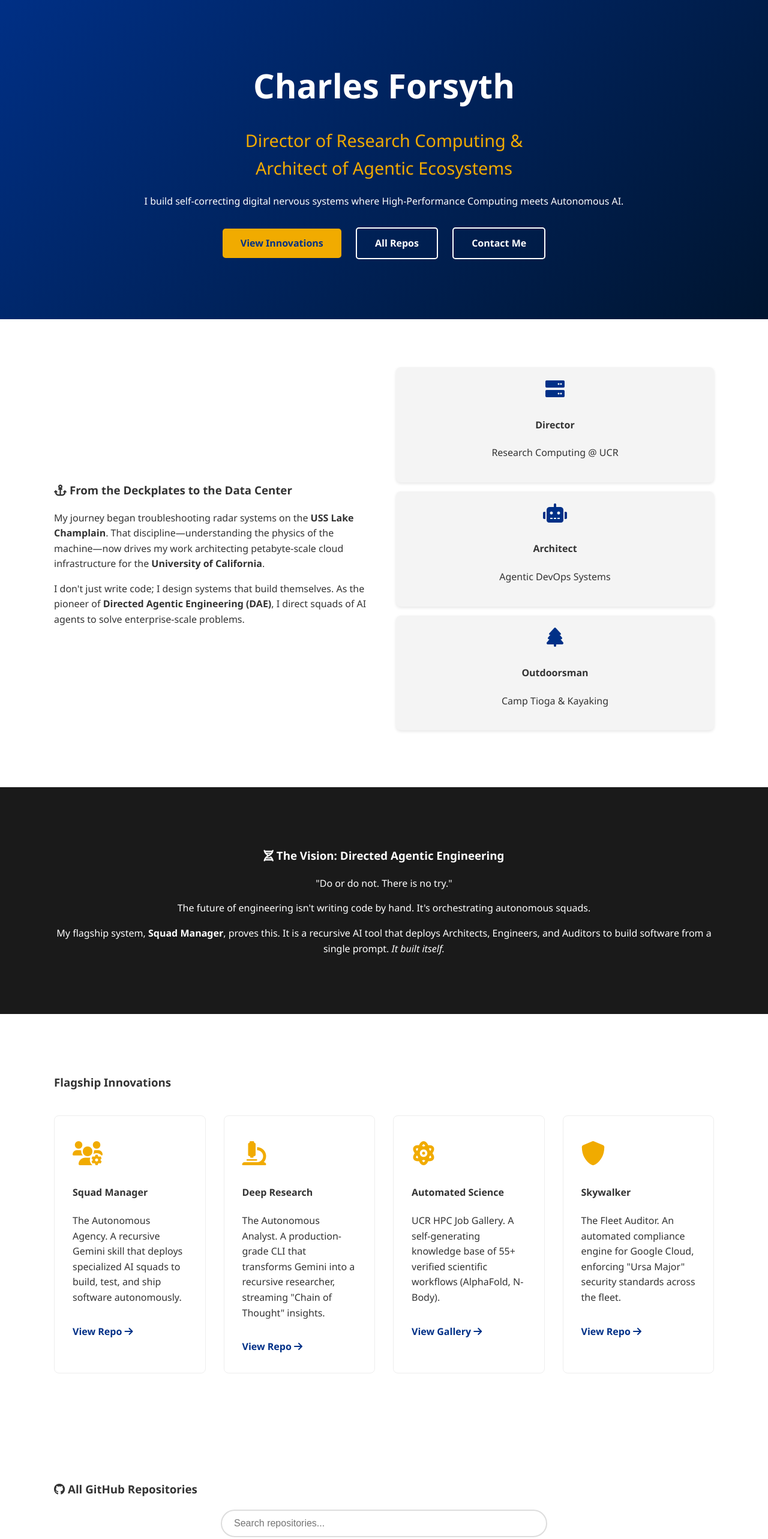
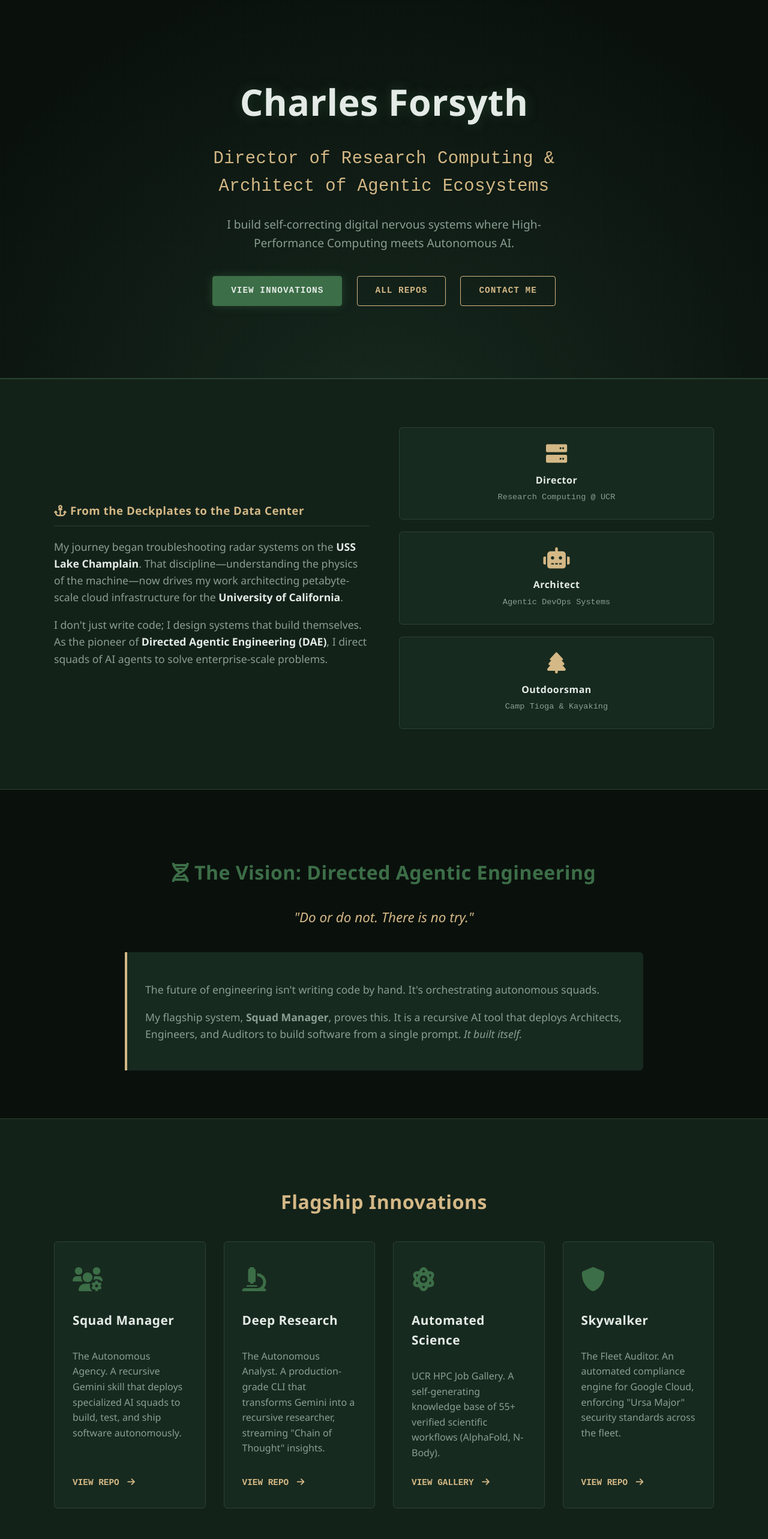
Before and after one commit to charles-forsyth/charles-forsyth.github.io, a website: page index.html in a window 1280 px wide. Shown: the part 40-2605 px from the top of the page at 60% size. Drawn offline with Linux system fonts and the light colour scheme; no server answers.

Commit message:
feat: update design to modern forest ranger tech dark mode

```diff
--- a/style.css
+++ b/style.css
@@ -1,78 +1,139 @@
 :root {
-  --primary: #003087; /* UCR Blue-ish */
-  --accent: #f1ab00; /* UCR Gold-ish */
-  --dark: #1a1a1a;
-  --light: #f4f4f4;
-  --text: #333;
+  /* Forest Ranger Tech Palette */
+  --bg-deep: #0a110d; /* Very dark forest shadow */
+  --bg-surface: #132219; /* Dark green-grey surface */
+  --bg-surface-alt: #172a1f; /* Slightly lighter surface for contrast */
+  --primary: #3c6e47; /* Tech forest green */
+  --primary-glow: rgba(60, 110, 71, 0.4);
+  --accent: #d4b886; /* Rich tan / khaki */
+  --accent-glow: rgba(212, 184, 134, 0.3);
+  --text-main: #e4ebe6; /* Off-white with slight green tint */
+  --text-muted: #8a9e91; /* Muted sage text */
+  --border-color: #2a4232; /* Subtle green border */
+
+  --font-main: 'Segoe UI', system-ui, -apple-system, sans-serif;
+  --font-tech: 'Courier New', Courier, monospace; /* For tech accents */
 }
 
 body {
-  font-family: 'Segoe UI', Tahoma, Geneva, Verdana, sans-serif;
+  font-family: var(--font-main);
+  background-color: var(--bg-deep);
+  color: var(--text-main);
   margin: 0;
   line-height: 1.6;
-  color: var(--text);
+  -webkit-font-smoothing: antialiased;
+}
+
+/* Typography & General */
+h1,
+h2,
+h3,
+h4 {
+  color: var(--text-main);
+  letter-spacing: 0.5px;
 }
 
 /* Hero Section */
 .hero {
-  background: linear-gradient(135deg, var(--primary) 0%, #001530 100%);
-  color: white;
-  padding: 100px 20px;
+  background: radial-gradient(
+    circle at 50% 120%,
+    var(--bg-surface-alt) 0%,
+    var(--bg-deep) 80%
+  );
+  border-bottom: 1px solid var(--border-color);
+  padding: 120px 20px;
   text-align: center;
+  position: relative;
+  overflow: hidden;
+}
+
+.hero::before {
+  content: '';
+  position: absolute;
+  top: 0;
+  left: 0;
+  right: 0;
+  bottom: 0;
+  background:
+    linear-gradient(90deg, var(--border-color) 1px, transparent 1px) 0 0 / 50px
+      50px,
+    linear-gradient(var(--border-color) 1px, transparent 1px) 0 0 / 50px 50px;
+  opacity: 0.05;
+  z-index: 0;
+}
+
+.hero-content {
+  position: relative;
+  z-index: 1;
 }
 
 .hero h1 {
-  font-size: 3.5rem;
+  font-size: 3.8rem;
   margin-bottom: 10px;
+  color: var(--text-main);
+  text-shadow: 0 0 20px var(--primary-glow);
 }
 
 .hero h2 {
   font-size: 1.8rem;
-  font-weight: 300;
+  font-weight: 400;
   color: var(--accent);
-  margin-bottom: 20px;
+  margin-bottom: 25px;
+  font-family: var(--font-tech);
 }
 
+.hero p {
+  font-size: 1.2rem;
+  color: var(--text-muted);
+  max-width: 600px;
+  margin: 0 auto 30px auto;
+}
+
+/* Buttons */
 .cta-buttons {
-  margin-top: 30px;
+  margin-top: 40px;
 }
 
 .btn {
   display: inline-block;
   padding: 12px 30px;
-  border-radius: 5px;
+  border-radius: 4px;
   text-decoration: none;
   font-weight: bold;
+  letter-spacing: 1px;
+  text-transform: uppercase;
+  font-size: 0.9rem;
   margin: 0 10px;
-  transition: transform 0.2s;
-}
-
-.btn:hover {
-  transform: translateY(-2px);
+  transition: all 0.3s ease;
+  font-family: var(--font-tech);
 }
 
 .btn-primary {
-  background-color: var(--accent);
+  background-color: var(--primary);
+  color: var(--text-main);
+  border: 1px solid var(--primary);
+  box-shadow: 0 0 15px var(--primary-glow);
+}
+
+.btn-primary:hover {
+  background-color: transparent;
   color: var(--primary);
+  box-shadow: 0 0 25px var(--primary-glow);
 }
 
 .btn-secondary {
-  border: 2px solid white;
-  color: white;
+  background-color: transparent;
+  border: 1px solid var(--accent);
+  color: var(--accent);
 }
 
-/* Sections */
-.section-light {
-  background-color: white;
-  padding: 80px 20px;
+.btn-secondary:hover {
+  background-color: var(--accent);
+  color: var(--bg-deep);
+  box-shadow: 0 0 20px var(--accent-glow);
 }
 
-.section-dark {
-  background-color: var(--dark);
-  color: white;
-  padding: 80px 20px;
-}
-
+/* Layout */
 .container {
   max-width: 1100px;
   margin: 0 auto;
@@ -82,88 +143,322 @@ body {
   text-align: center;
 }
 
+/* Sections */
+.section-light {
+  background-color: var(--bg-surface);
+  border-top: 1px solid var(--border-color);
+  border-bottom: 1px solid var(--border-color);
+  padding: 80px 20px;
+}
+
+.section-dark {
+  background-color: var(--bg-deep);
+  padding: 80px 20px;
+}
+
 /* About Grid */
 .about-grid {
   display: grid;
   grid-template-columns: 1fr 1fr;
-  gap: 40px;
+  gap: 50px;
   align-items: center;
 }
 
+.about-text h3 {
+  color: var(--accent);
+  border-bottom: 1px solid var(--border-color);
+  padding-bottom: 10px;
+  margin-bottom: 20px;
+}
+
+.about-text p {
+  color: var(--text-muted);
+  font-size: 1.1rem;
+}
+
+.about-text strong {
+  color: var(--text-main);
+}
+
 .stat-card {
-  background: var(--light);
-  padding: 20px;
+  background: var(--bg-surface-alt);
+  border: 1px solid var(--border-color);
+  padding: 25px 20px;
   text-align: center;
-  border-radius: 8px;
-  margin-bottom: 15px;
-  box-shadow: 0 2px 5px rgba(0, 0, 0, 0.1);
+  border-radius: 6px;
+  margin-bottom: 20px;
+  transition:
+    transform 0.3s ease,
+    border-color 0.3s ease;
+}
+
+.stat-card:hover {
+  transform: translateY(-5px);
+  border-color: var(--primary);
+  box-shadow: 0 10px 30px rgba(0, 0, 0, 0.5);
 }
 
 .stat-card i {
+  font-size: 2.2rem;
+  color: var(--accent);
+  margin-bottom: 15px;
+}
+
+.stat-card h4 {
+  margin: 0 0 5px 0;
+  color: var(--text-main);
+}
+
+.stat-card p {
+  margin: 0;
+  color: var(--text-muted);
+  font-family: var(--font-tech);
+  font-size: 0.85rem;
+}
+
+/* Vision Section */
+.vision-content {
+  background: var(--bg-surface-alt);
+  border-left: 4px solid var(--accent);
+  padding: 30px;
+  border-radius: 0 6px 6px 0;
+  max-width: 800px;
+  margin: 0 auto;
+  text-align: left;
+}
+
+.vision-content p {
+  color: var(--text-muted);
+  font-size: 1.1rem;
+}
+
+#vision h3 {
+  color: var(--primary);
   font-size: 2rem;
-  color: var(--primary);
-  margin-bottom: 10px;
+}
+
+.lead {
+  font-size: 1.4rem;
+  color: var(--accent);
+  font-style: italic;
+  margin-bottom: 40px;
 }
 
 /* Portfolio Grid */
+#portfolio h3 {
+  text-align: center;
+  color: var(--accent);
+  font-size: 2rem;
+  margin-bottom: 40px;
+}
+
 .project-grid {
   display: grid;
   grid-template-columns: repeat(auto-fit, minmax(250px, 1fr));
   gap: 30px;
-  margin-top: 40px;
 }
 
 .project-card {
-  background: white;
-  border: 1px solid #eee;
+  background: var(--bg-surface-alt);
+  border: 1px solid var(--border-color);
   padding: 30px;
-  border-radius: 8px;
-  transition: box-shadow 0.3s;
+  border-radius: 6px;
+  transition: all 0.3s ease;
   position: relative;
-  top: 0;
+  display: flex;
+  flex-direction: column;
 }
 
 .project-card:hover {
-  box-shadow: 0 10px 20px rgba(0, 0, 0, 0.1);
-  top: -5px;
+  border-color: var(--accent);
+  transform: translateY(-5px);
+  box-shadow: 0 10px 30px rgba(0, 0, 0, 0.6);
 }
 
 .card-icon {
   font-size: 2.5rem;
-  color: var(--accent);
+  color: var(--primary);
   margin-bottom: 20px;
+}
+
+.project-card h4 {
+  color: var(--text-main);
+  font-size: 1.3rem;
+  margin-top: 0;
+  margin-bottom: 15px;
+}
+
+.project-card p {
+  color: var(--text-muted);
+  flex-grow: 1;
+  margin-bottom: 25px;
 }
 
 .btn-link {
   display: inline-block;
-  margin-top: 15px;
-  color: var(--primary);
+  color: var(--accent);
   text-decoration: none;
   font-weight: bold;
+  font-family: var(--font-tech);
+  font-size: 0.9rem;
+  text-transform: uppercase;
+  transition: color 0.2s;
 }
 
-/* Contact */
+.btn-link:hover {
+  color: var(--text-main);
+}
+
+.btn-link i {
+  margin-left: 5px;
+  transition: transform 0.2s;
+}
+
+.btn-link:hover i {
+  transform: translateX(5px);
+}
+
+/* GitHub Repos Section */
+#github-repos h3 {
+  color: var(--accent);
+  text-align: center;
+  margin-bottom: 30px;
+}
+
+.repo-controls {
+  margin-bottom: 40px;
+  text-align: center;
+}
+
+.repo-search {
+  padding: 15px 25px;
+  width: 100%;
+  max-width: 500px;
+  background-color: var(--bg-deep);
+  border: 1px solid var(--border-color);
+  color: var(--text-main);
+  border-radius: 30px;
+  font-size: 1rem;
+  font-family: var(--font-tech);
+  transition: all 0.3s;
+}
+
+.repo-search::placeholder {
+  color: var(--text-muted);
+}
+
+.repo-search:focus {
+  border-color: var(--primary);
+  outline: none;
+  box-shadow: 0 0 15px var(--primary-glow);
+}
+
+.repo-grid {
+  display: grid;
+  grid-template-columns: repeat(auto-fill, minmax(300px, 1fr));
+  gap: 25px;
+}
+
+.repo-card {
+  background: var(--bg-surface-alt);
+  border: 1px solid var(--border-color);
+  padding: 25px;
+  border-radius: 6px;
+  transition: all 0.3s ease;
+  display: flex;
+  flex-direction: column;
+}
+
+.repo-card:hover {
+  transform: translateY(-3px);
+  border-color: var(--primary);
+  box-shadow: 0 8px 25px rgba(0, 0, 0, 0.4);
+}
+
+.repo-card h4 {
+  margin-top: 0;
+  margin-bottom: 12px;
+  font-size: 1.2rem;
+}
+
+.repo-card h4 a {
+  color: var(--text-main);
+  text-decoration: none;
+  transition: color 0.2s;
+}
+
+.repo-card h4 a:hover {
+  color: var(--accent);
+}
+
+.repo-card p {
+  font-size: 0.95rem;
+  color: var(--text-muted);
+  flex-grow: 1;
+  margin-bottom: 20px;
+}
+
+.repo-meta {
+  display: flex;
+  justify-content: space-between;
+  font-size: 0.85rem;
+  color: var(--primary);
+  border-top: 1px solid var(--border-color);
+  padding-top: 15px;
+  font-family: var(--font-tech);
+}
+
+.repo-meta i {
+  margin-right: 6px;
+}
+
+/* Footer / Contact */
+footer {
+  border-top: 1px solid var(--border-color);
+}
+
+footer h3 {
+  color: var(--accent);
+  margin-bottom: 30px;
+}
+
 .social-links {
   margin: 30px 0;
+  display: flex;
+  justify-content: center;
+  flex-wrap: wrap;
+  gap: 20px;
 }
 
 .social-links a {
-  color: white;
-  font-size: 1.5rem;
-  margin: 0 20px;
+  color: var(--text-muted);
+  font-size: 1.2rem;
   text-decoration: none;
+  padding: 10px 20px;
+  border: 1px solid var(--border-color);
+  border-radius: 30px;
+  transition: all 0.3s;
+  background: var(--bg-surface-alt);
+  display: flex;
+  align-items: center;
+  gap: 10px;
 }
 
 .social-links a:hover {
-  color: var(--accent);
+  color: var(--bg-deep);
+  background: var(--accent);
+  border-color: var(--accent);
+  box-shadow: 0 0 15px var(--accent-glow);
 }
 
 .footer-note {
-  font-size: 0.8rem;
-  color: #777;
+  font-size: 0.85rem;
+  color: var(--text-muted);
   margin-top: 50px;
+  font-family: var(--font-tech);
 }
 
+/* Responsive */
 @media (max-width: 768px) {
   .about-grid {
     grid-template-columns: 1fr;
@@ -171,82 +466,12 @@ body {
   .hero h1 {
     font-size: 2.5rem;
   }
+  .hero h2 {
+    font-size: 1.3rem;
+  }
+  .cta-buttons .btn {
+    display: block;
+    margin: 10px auto;
+    max-width: 250px;
+  }
 }
-
-/* GitHub Repos Section */
-.repo-controls {
-  margin-bottom: 30px;
-  text-align: center;
-}
-
-.repo-search {
-  padding: 12px 20px;
-  width: 100%;
-  max-width: 500px;
-  border: 2px solid #ddd;
-  border-radius: 25px;
-  font-size: 1rem;
-  transition: border-color 0.3s;
-}
-
-.repo-search:focus {
-  border-color: var(--primary);
-  outline: none;
-}
-
-.repo-grid {
-  display: grid;
-  grid-template-columns: repeat(auto-fill, minmax(300px, 1fr));
-  gap: 20px;
-}
-
-.repo-card {
-  background: white;
-  border: 1px solid #eee;
-  padding: 20px;
-  border-radius: 8px;
-  transition:
-    transform 0.2s,
-    box-shadow 0.2s;
-  display: flex;
-  flex-direction: column;
-  justify-content: space-between;
-  box-shadow: 0 2px 5px rgba(0, 0, 0, 0.05);
-}
-
-.repo-card:hover {
-  transform: translateY(-3px);
-  box-shadow: 0 5px 15px rgba(0, 0, 0, 0.1);
-  border-color: var(--accent);
-}
-
-.repo-card h4 {
-  margin-top: 0;
-  margin-bottom: 10px;
-  font-size: 1.2rem;
-}
-
-.repo-card h4 a {
-  color: var(--primary);
-  text-decoration: none;
-}
-
-.repo-card p {
-  font-size: 0.9rem;
-  color: #666;
-  flex-grow: 1;
-  margin-bottom: 15px;
-}
-
-.repo-meta {
-  display: flex;
-  justify-content: space-between;
-  font-size: 0.85rem;
-  color: #888;
-  border-top: 1px solid #f0f0f0;
-  padding-top: 10px;
-}
-
-.repo-meta i {
-  margin-right: 5px;
-}
```
Also changed, not shown: .squad/architect/.gemini/GEMINI.md, .squad/inquisitor/.gemini/GEMINI.md (added), .squad/project.json, .squad/scribe/.gemini/GEMINI.md (added), .squad/uat/report.md, .squad/visionary/.gemini/GEMINI.md (added).
